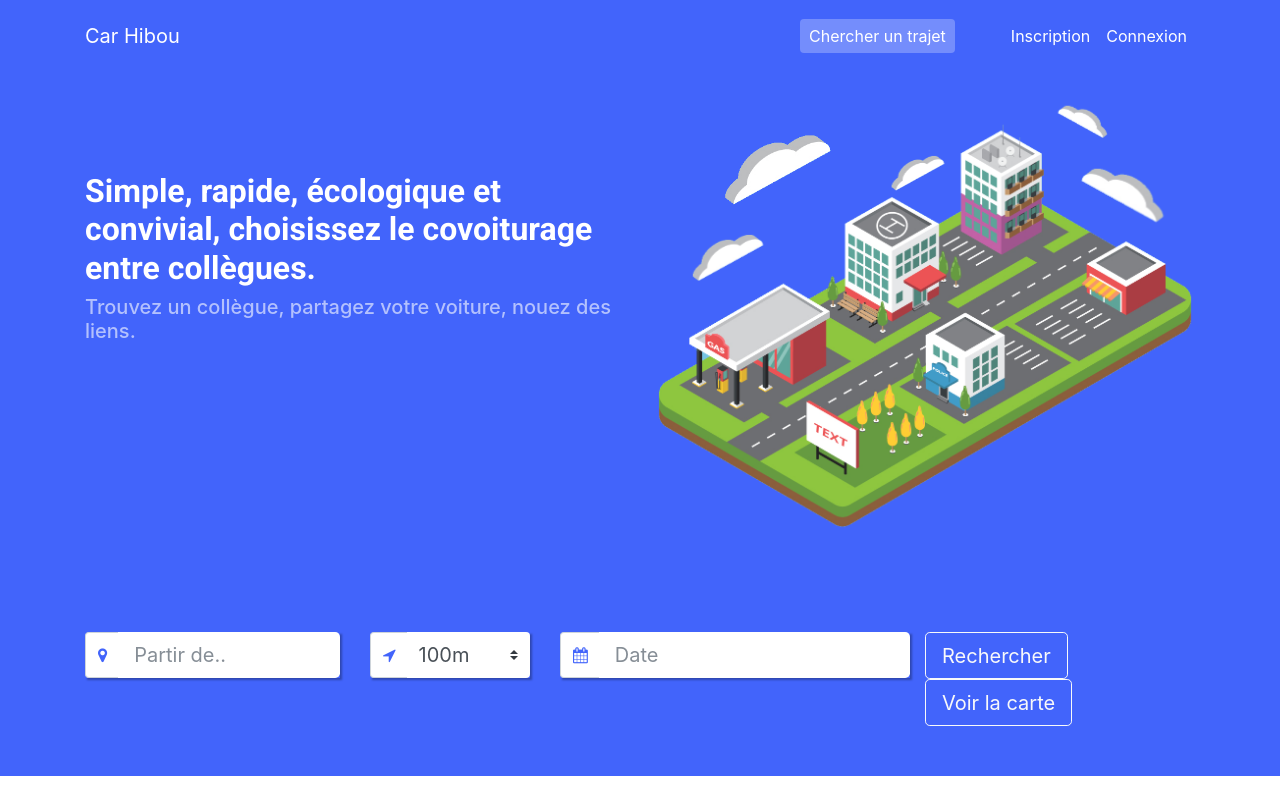
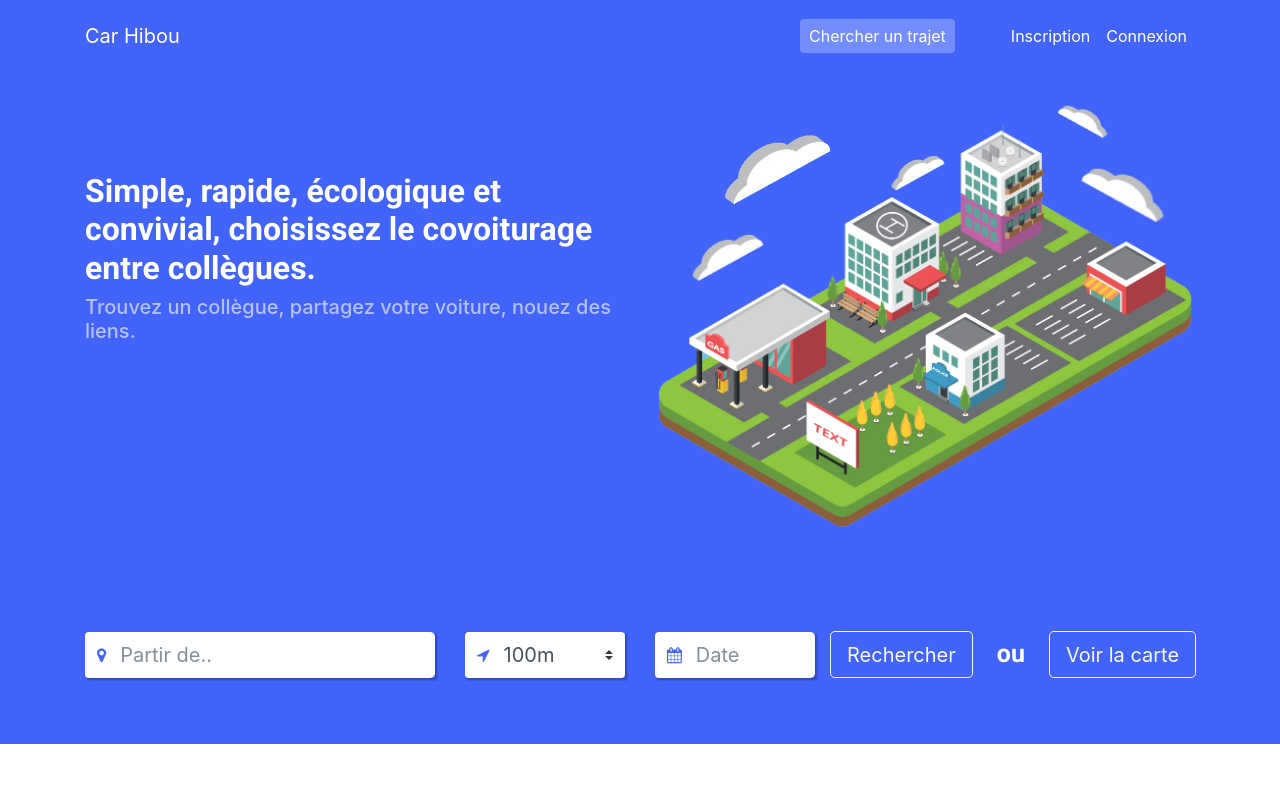
Before and after one commit to MisterTakaashi/Car-Hibou-Frontend, an Angular app: page / in a window 1280 px wide. Built offline with nearby package versions, Linux system fonts and the light colour scheme.

Commit message:
Correction rayon pour home page

```diff
--- a/src/app/home-page/home-page.component.html
+++ b/src/app/home-page/home-page.component.html
@@ -17,7 +17,7 @@
           </div>
         </div>
         <div class="row destination-form">
-          <div class="col-3">
+          <div class="col-4">
             <div class="form-group">
               <div class="input-group mb-2">
                 <div class="input-group-prepend">
@@ -37,7 +37,6 @@
                     <i class="fa fa-location-arrow" aria-hidden="true"></i>
                   </div>
                 </div>
-                <!-- <input type="text" class="form-control " > -->
                 <select class="custom-select form-control form-control-lg" style="height: 46px;">
                   <option value="100" selected>100m</option>
                   <option value="250">250m</option>
@@ -47,7 +46,7 @@
               </div>
             </div>
           </div>
-          <div class="col-4">
+          <div class="col-2">
             <div class="form-group">
               <div class="input-group mb-2">
                 <div class="input-group-prepend">
@@ -57,8 +56,9 @@
               </div>
             </div>
           </div>
-          <div class="col-3 px-0">
+          <div class="col-4 px-0">
             <button class="btn btn-lg btn-outline-light">Rechercher</button>
+            <span class="destination-separator mx-3 p-2">ou</span>
             <button class="btn btn-lg btn-outline-light">Voir la carte</button>
           </div>
         </div>
--- a/src/app/home-page/home-page.component.scss
+++ b/src/app/home-page/home-page.component.scss
@@ -107,7 +107,8 @@
 
     .input-group-text {
       background: #fff;
-      border-right-width: 0px;
+
+      border-width: 0px;
 
       i {
         color: $blue;
@@ -120,6 +121,7 @@
 
     .form-control {
       border: 0px solid #ced4da;
+      padding-left: 3px;
 
       &:focus {
         box-shadow: none;
@@ -128,6 +130,19 @@
 
     button {
       height: 47px;
+
+      margin-top: -5px;
+    }
+
+    .destination-separator {
+      color: white;
+      font-family: 'Roboto';
+
+      font-weight: 700;
+
+      font-size: 25px;
+
+      line-height: 43px;
     }
   }
 }
```
